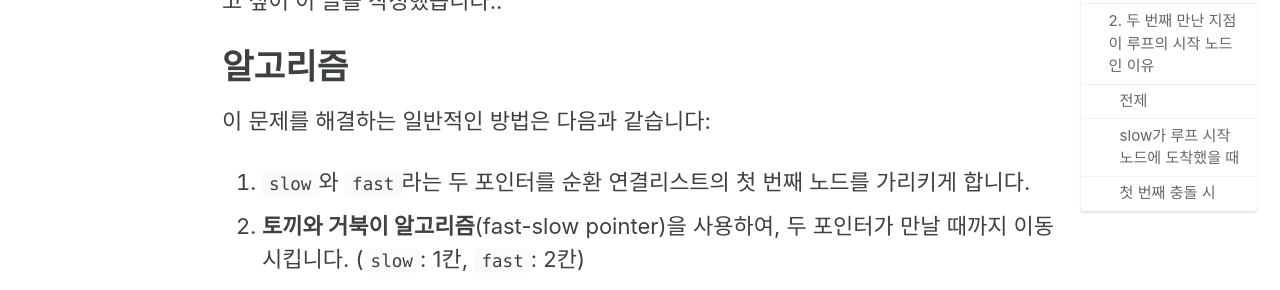
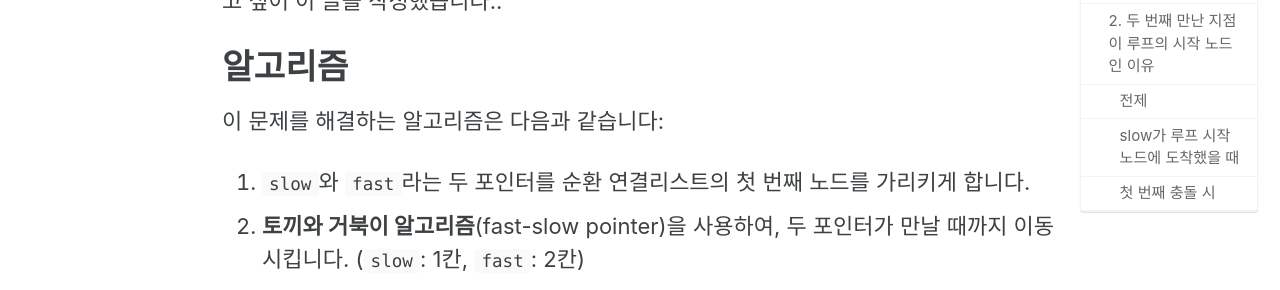
Before and after one commit to thecode00/thecode00.github.io, a Jekyll site: the page built from _posts/Algorithms/2025-04-21-circular-linked-list-loop.md, in a window 1280 px wide and 900 px high. Shown: the part 435-725 px from the top of the window. Built offline with Jekyll 4.4.1, drawn with Linux system fonts in a browser that asks for light colours; cached includes are drawn as plain includes; some web fonts are replaced.

Commit message:
어색한 문장 수정

```diff
--- a/_posts/Algorithms/2025-04-21-circular-linked-list-loop.md
+++ b/_posts/Algorithms/2025-04-21-circular-linked-list-loop.md
@@ -15,7 +15,7 @@ last_modified_at: 2025-04-21
 
 # 알고리즘
 
-이 문제를 해결하는 일반적인 방법은 다음과 같습니다:
+이 문제를 해결하는 알고리즘은 다음과 같습니다:
 
 1. `slow`와 `fast`라는 두 포인터를 순환 연결리스트의 첫 번째 노드를 가리키게 합니다.
 2. **토끼와 거북이 알고리즘**(fast-slow pointer)을 사용하여, 두 포인터가 만날 때까지 이동시킵니다. (`slow`: 1칸, `fast`: 2칸)
```
